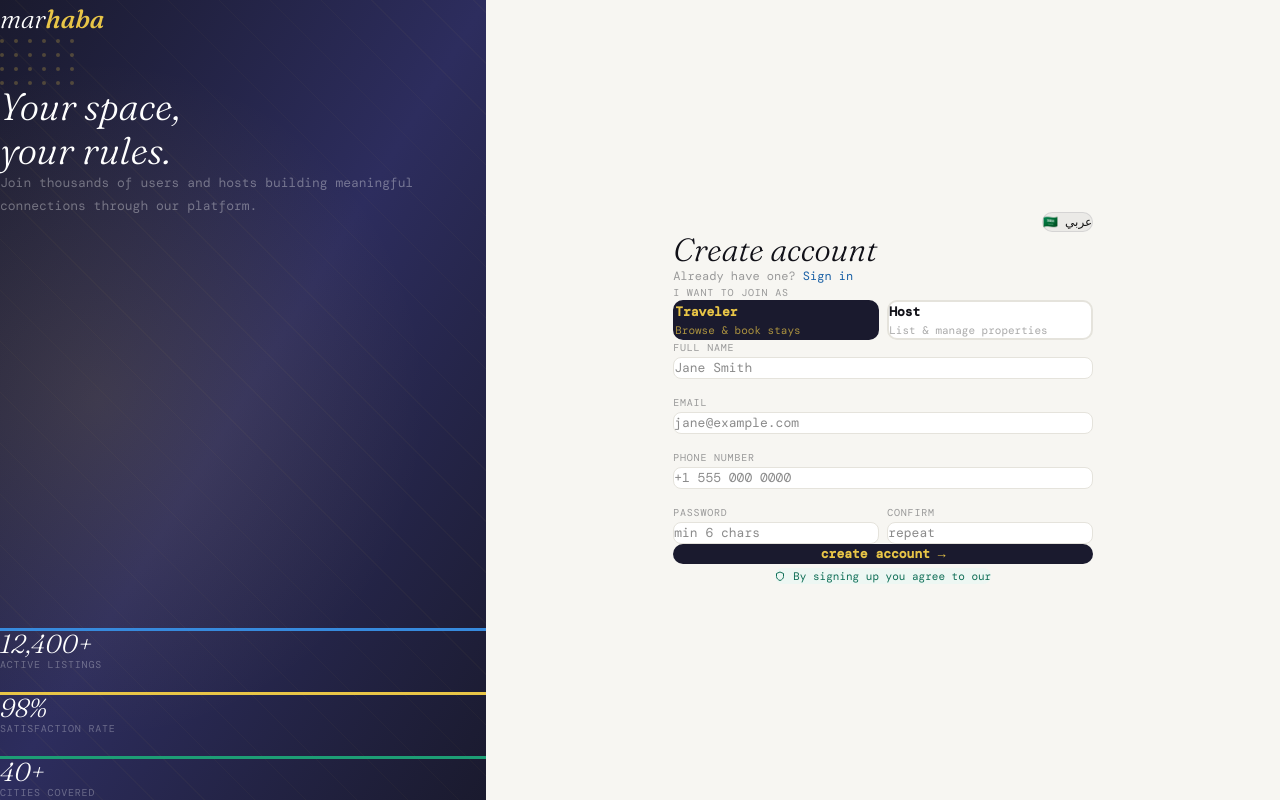
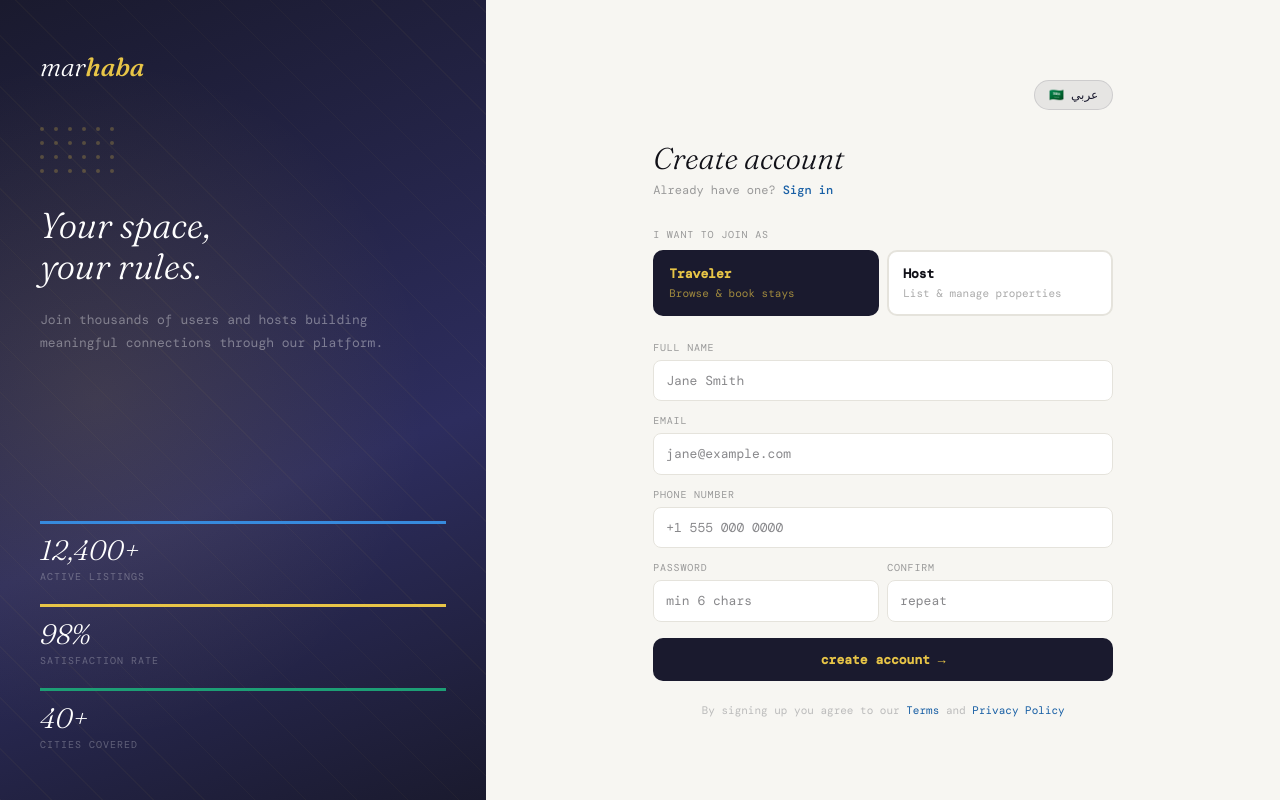
Before and after one commit to asadi80/marhaba, a Next.js app: page /signup in a window 1280 px wide. Built offline with nearby package versions, Linux system fonts and the light colour scheme.

Commit message:
updatig signup

```diff
--- a/app/signup/page.js
+++ b/app/signup/page.js
@@ -113,77 +113,142 @@ export default function Signup() {
 
   return (
     <>
+      <style jsx global>{`
+        @import url('https://fonts.googleapis.com/css2?family=Cairo:wght@300;400;500;600;700;800&family=Tajawal:wght@300;400;500;700;800&family=Almarai:wght@300;400;700&family=DM+Mono:wght@400;500&family=Fraunces:ital,wght@0,300;0,400;0,500;1,300;1,400;1,500&display=swap');
+        *, *::before, *::after { box-sizing: border-box; margin: 0; padding: 0; }
+        body { font-family: ${bodyFont}; background: #f7f6f2; -webkit-font-smoothing: antialiased; }
+        @keyframes spin { to { transform: rotate(360deg); } }
+        @keyframes fadeUp { from { opacity: 0; transform: translateY(14px); } to { opacity: 1; transform: translateY(0); } }
+      `}</style>
+
       <div
-      className={`min-h-screen flex bg-[#f7f6f2] ${
-        isAr ? "flex-row-reverse" : ""
-      }`}
-      dir={isAr ? "rtl" : "ltr"}
-      style={{ fontFamily: bodyFont }}
+        style={{
+          minHeight: "100vh",
+          display: "flex",
+          direction: isAr ? "rtl" : "ltr",
+          fontFamily: bodyFont,
+        }}
       >
-      {/* LEFT PANEL */}
-      <div className="hidden lg:flex w-[38%] bg-gradient-to-br from-[#1a1a2e] via-[#2d2d5e] to-[#1a1a2e] relative overflow-hidden p-12 flex-col justify-between">
-        <div className="absolute inset-0 opacity-[0.03] bg-[repeating-linear-gradient(45deg,#e8c547_0px,#e8c547_1px,transparent_1px,transparent_36px)]" />
-        <div className="absolute inset-0 bg-[radial-gradient(ellipse_at_20%_50%,rgba(232,197,71,0.12)_0%,transparent_60%)]" />
+        {/* ── Left panel ──────────────────────────────────────────────────── */}
+        <div
+          style={{
+            width: "38%",
+            background: "linear-gradient(160deg, #1a1a2e 0%, #2d2d5e 60%, #1a1a2e 100%)",
+            padding: "3rem 2.5rem",
+            display: "flex",
+            flexDirection: "column",
+            justifyContent: "space-between",
+            position: "relative",
+            overflow: "hidden",
+            flexShrink: 0,
+          }}
+          className="left-panel-hide"
+        >
+          {/* Subtle pattern */}
+          <div
+            style={{
+              position: "absolute",
+              inset: 0,
+              backgroundImage: "repeating-linear-gradient(45deg, #e8c547 0px, #e8c547 1px, transparent 1px, transparent 36px)",
+              opacity: 0.035,
+              pointerEvents: "none",
+            }}
+          />
+          <div
+            style={{
+              position: "absolute",
+              inset: 0,
+              background: "radial-gradient(ellipse at 20% 50%, rgba(232,197,71,0.12) 0%, transparent 60%)",
+              pointerEvents: "none",
+            }}
+          />
 
-        <div className="relative z-10">
+          <div style={{ position: "relative" }}>
+            {/* Logo */}
             <Link
               href="/"
-            className="text-white text-[26px] mb-10 block"
               style={{
-              fontFamily: isAr
-                ? "'Cairo','Tajawal',sans-serif"
-                : "'Fraunces',serif",
+                textDecoration: "none",
+                fontFamily: isAr ? "'Cairo','Tajawal',sans-serif" : "'Fraunces',serif",
                 fontStyle: isAr ? "normal" : "italic",
                 fontWeight: 300,
+                fontSize: 26,
+                color: "#fff",
+                display: "block",
+                marginBottom: "2.5rem",
               }}
             >
               {copy.logo}
             </Link>
 
-          <div className="grid grid-cols-6 gap-[10px] mb-8 w-fit">
+            {/* Dot grid */}
+            <div
+              style={{
+                display: "grid",
+                gridTemplateColumns: "repeat(6,1fr)",
+                gap: 10,
+                marginBottom: "2rem",
+                width: "fit-content",
+              }}
+            >
               {Array.from({ length: 24 }).map((_, i) => (
                 <span
                   key={i}
-                className="w-1 h-1 rounded-full bg-[#e8c547]/25 block"
+                  style={{
+                    width: 4,
+                    height: 4,
+                    borderRadius: "50%",
+                    background: "rgba(232,197,71,0.25)",
+                    display: "block",
+                  }}
                 />
               ))}
             </div>
 
-          <h1
-            className="text-white text-[38px] leading-[1.15] mb-4"
+            {/* Headline */}
+            <div
               style={{
                 fontFamily: displayFont,
                 fontStyle: isAr ? "normal" : "italic",
                 fontWeight: 300,
+                fontSize: 36,
+                color: "#fff",
+                lineHeight: 1.15,
+                marginBottom: "1.25rem",
               }}
             >
               {copy.heroTitle}
-          </h1>
-
-          <p className="text-[13px] leading-[1.75] text-white/35 max-w-[420px]">
+            </div>
+            <p style={{ fontSize: 13, color: "rgba(255,255,255,0.38)", lineHeight: 1.8 }}>
               {copy.heroSub}
             </p>
           </div>
 
-        <div className="relative z-10 flex flex-col gap-5">
+          {/* Stats */}
+          <div style={{ display: "flex", flexDirection: "column", gap: 20, position: "relative" }}>
             {copy.stats.map(({ stat, label, c }) => (
+              <div key={label} style={{ borderTop: `3px solid ${c}`, paddingTop: "0.8rem" }}>
                 <div
-              key={label}
-              className="pt-3"
-              style={{ borderTop: `3px solid ${c}` }}
-            >
-              <div
-                className="text-white text-[26px] leading-none"
                   style={{
                     fontFamily: displayFont,
                     fontStyle: isAr ? "normal" : "italic",
                     fontWeight: 300,
+                    fontSize: 28,
+                    color: "#fff",
+                    lineHeight: 1,
                   }}
                 >
                   {stat}
                 </div>
-
-              <div className="text-[10px] tracking-[0.08em] uppercase text-white/30 mt-1">
+                <div
+                  style={{
+                    fontSize: 10,
+                    letterSpacing: "0.1em",
+                    textTransform: "uppercase",
+                    color: "rgba(255,255,255,0.28)",
+                    marginTop: 5,
+                  }}
+                >
                   {label}
                 </div>
               </div>
@@ -191,116 +256,141 @@ export default function Signup() {
           </div>
         </div>
 
-      {/* RIGHT PANEL */}
-      <div className="flex-1 flex items-center justify-center px-6 py-10 overflow-y-auto">
-        <div className="w-full max-w-[420px]">
-          {/* MOBILE TOP */}
-          <div className="flex items-center justify-between mb-8 lg:hidden">
+        {/* ── Right panel ─────────────────────────────────────────────────── */}
+        <div
+          style={{
+            flex: 1,
+            background: "#f7f6f2",
+            display: "flex",
+            alignItems: "center",
+            justifyContent: "center",
+            padding: "2rem 1.5rem",
+            overflowY: "auto",
+          }}
+        >
+          <div
+            style={{
+              width: "100%",
+              maxWidth: 460,
+              animation: "fadeUp 0.4s ease both",
+            }}
+          >
+            {/* Top bar: mobile logo + lang toggle */}
+            <div
+              style={{
+                display: "flex",
+                alignItems: "center",
+                justifyContent: "space-between",
+                marginBottom: "2rem",
+              }}
+            >
+              {/* Mobile-only logo */}
               <Link
                 href="/"
-              className="text-[#1a1a2e] text-[26px]"
                 style={{
-                fontFamily: isAr
-                  ? "'Cairo','Tajawal',sans-serif"
-                  : "'Fraunces',serif",
+                  textDecoration: "none",
+                  fontFamily: isAr ? "'Cairo','Tajawal',sans-serif" : "'Fraunces',serif",
                   fontStyle: isAr ? "normal" : "italic",
                   fontWeight: 300,
+                  fontSize: 24,
+                  color: "#1a1a2e",
                 }}
+                className="mobile-logo-show"
               >
                 {copy.logo}
               </Link>
 
+              {/* Language toggle */}
               <button
                 onClick={toggleLanguage}
-              className="px-4 py-1.5 rounded-full text-[12px] border border-[#1a1a2e]/10 bg-[#1a1a2e]/5"
+                style={{
+                  background: "rgba(26,26,46,0.07)",
+                  border: "1px solid rgba(26,26,46,0.12)",
+                  borderRadius: 20,
+                  padding: "5px 14px",
+                  fontSize: 12,
+                  cursor: "pointer",
+                  color: "#1a1a2e",
+                  fontFamily: bodyFont,
+                  fontWeight: 500,
+                  transition: "background 0.15s",
+                  marginLeft: isAr ? 0 : "auto",
+                  marginRight: isAr ? "auto" : 0,
+                }}
               >
                 {copy.langToggle}
               </button>
             </div>
 
-          {/* DESKTOP LANG */}
-          <div className="hidden lg:flex justify-end mb-8">
-            <button
-              onClick={toggleLanguage}
-              className="px-4 py-1.5 rounded-full text-[12px] border border-[#1a1a2e]/10 bg-[#1a1a2e]/5 hover:bg-[#1a1a2e]/10 transition"
-            >
-              {copy.langToggle}
-            </button>
-          </div>
-
-          {/* HEADER */}
-          <div className="mb-8">
+            {/* Heading */}
+            <div style={{ marginBottom: "1.75rem" }}>
               <h1
-              className="text-[32px] text-[#111118] leading-[1.1] mb-2"
                 style={{
                   fontFamily: displayFont,
                   fontStyle: isAr ? "normal" : "italic",
                   fontWeight: 300,
+                  fontSize: 30,
+                  color: "#111118",
+                  marginBottom: 6,
+                  lineHeight: 1.1,
                 }}
               >
                 {copy.createAccount}
               </h1>
-
-            <p className="text-[12px] text-[#999]">
+              <p style={{ fontSize: 12, color: "#999" }}>
                 {copy.alreadyHave}{" "}
-              <Link
-                href="/login"
-                className="text-[#185FA5] no-underline"
-              >
+                <Link href="/login" style={{ color: "#185FA5", textDecoration: "none", fontWeight: 500 }}>
                   {copy.signIn}
                 </Link>
               </p>
             </div>
 
-          {/* USER TYPE */}
-          <div className="mb-6">
-            <div className="text-[10px] tracking-[0.08em] uppercase text-[#999] mb-2">
+            {/* User type toggle */}
+            <div style={{ marginBottom: "1.5rem" }}>
+              <div
+                style={{
+                  fontSize: 10,
+                  letterSpacing: "0.08em",
+                  textTransform: "uppercase",
+                  color: "#999",
+                  marginBottom: 8,
+                }}
+              >
                 {copy.joinAs}
               </div>
-
-            <div className="grid grid-cols-2 gap-2">
+              <div style={{ display: "grid", gridTemplateColumns: "1fr 1fr", gap: 8 }}>
                 {[
-                {
-                  value: "user",
-                  label: copy.traveler,
-                  desc: copy.travelerDesc,
-                },
-                {
-                  value: "host",
-                  label: copy.host,
-                  desc: copy.hostDesc,
-                },
+                  { value: "user", label: copy.traveler, desc: copy.travelerDesc },
+                  { value: "host", label: copy.host,     desc: copy.hostDesc     },
                 ].map(({ value, label, desc }) => {
                   const active = formData.userType === value;
-
                   return (
                     <button
                       key={value}
                       type="button"
-                    onClick={() =>
-                      setFormData({ ...formData, userType: value })
-                    }
-                    className={`rounded-[10px] border-2 p-3 text-left transition ${
-                      active
-                        ? "bg-[#1a1a2e] border-[#1a1a2e]"
-                        : "bg-white border-[#e5e3dc]"
-                    }`}
+                      onClick={() => setFormData({ ...formData, userType: value })}
+                      style={{
+                        background: active ? "#1a1a2e" : "#fff",
+                        border: active ? "2px solid #1a1a2e" : "2px solid #e5e3dc",
+                        borderRadius: 10,
+                        padding: "12px 14px",
+                        cursor: "pointer",
+                        textAlign: isAr ? "right" : "left",
+                        transition: "all 0.15s",
+                        fontFamily: bodyFont,
+                      }}
                     >
                       <div
-                      className={`text-[13px] font-semibold mb-0.5 ${
-                        active ? "text-[#e8c547]" : "text-[#111118]"
-                      }`}
+                        style={{
+                          fontSize: 13,
+                          fontWeight: 600,
+                          color: active ? "#e8c547" : "#111118",
+                          marginBottom: 2,
+                        }}
                       >
                         {label}
                       </div>
-
-                    <div
-                      className={`text-[11px] ${
-                        active
-                          ? "text-[#e8c547]/70"
-                          : "text-[#aaa]"
-                      }`}
-                    >
+                      <div style={{ fontSize: 11, color: active ? "rgba(232,197,71,0.65)" : "#aaa" }}>
                         {desc}
                       </div>
                     </button>
@@ -309,130 +399,157 @@ export default function Signup() {
               </div>
             </div>
 
-          {/* ERROR */}
-          {error && (
-            <div className="mb-4 p-3 rounded-lg border border-red-200 bg-red-50 text-red-700 text-[12px]">
-              {error}
-            </div>
-          )}
+            {/* Form */}
+            <form onSubmit={handleSubmit}>
+              <div style={{ display: "flex", flexDirection: "column", gap: 12, marginBottom: "1rem" }}>
 
-          {/* FORM */}
-          <form onSubmit={handleSubmit}>
-            <div className="flex flex-col gap-4 mb-7">
-              <div>
-                <label className="block text-[10px] tracking-[0.08em] uppercase text-[#999] mb-1.5">
-                  {copy.fullName}
-                </label>
-
-                <input
+                <Field label={copy.fullName}>
+                  <Input
                     name="name"
                     type="text"
                     required
                     placeholder={copy.namePh}
                     value={formData.name}
                     onChange={handleChange}
-                  className="w-full px-3 py-[11px] bg-white border border-[#e5e3dc] rounded-lg text-[13px] outline-none focus:border-[#1a1a2e]"
+                    bodyFont={bodyFont}
                   />
-              </div>
+                </Field>
 
-              <div>
-                <label className="block text-[10px] tracking-[0.08em] uppercase text-[#999] mb-1.5">
-                  {copy.email}
-                </label>
-
-                <input
+                <Field label={copy.email}>
+                  <Input
                     name="email"
                     type="email"
                     required
                     placeholder={copy.emailPh}
                     value={formData.email}
                     onChange={handleChange}
-                  className="w-full px-3 py-[11px] bg-white border border-[#e5e3dc] rounded-lg text-[13px] outline-none focus:border-[#1a1a2e]"
+                    bodyFont={bodyFont}
                   />
-              </div>
+                </Field>
 
-              <div>
-                <label className="block text-[10px] tracking-[0.08em] uppercase text-[#999] mb-1.5">
-                  {copy.phone}
-                </label>
-
-                <input
+                <Field label={copy.phone}>
+                  <Input
                     name="phoneNumber"
                     type="tel"
                     required
                     placeholder={copy.phonePh}
                     value={formData.phoneNumber}
                     onChange={handleChange}
-                  className="w-full px-3 py-[11px] bg-white border border-[#e5e3dc] rounded-lg text-[13px] outline-none focus:border-[#1a1a2e]"
+                    bodyFont={bodyFont}
                   />
-              </div>
+                </Field>
 
-              <div className="grid grid-cols-2 gap-2">
-                <div>
-                  <label className="block text-[10px] tracking-[0.08em] uppercase text-[#999] mb-1.5">
-                    {copy.password}
-                  </label>
-
-                  <input
+                {/* Password row */}
+                <div style={{ display: "grid", gridTemplateColumns: "1fr 1fr", gap: 8 }}>
+                  <Field label={copy.password}>
+                    <Input
                       name="password"
                       type="password"
                       required
                       placeholder={copy.passwordPh}
                       value={formData.password}
                       onChange={handleChange}
-                    className="w-full px-3 py-[11px] bg-white border border-[#e5e3dc] rounded-lg text-[13px] outline-none focus:border-[#1a1a2e]"
+                      bodyFont={bodyFont}
                     />
-                </div>
-
-                <div>
-                  <label className="block text-[10px] tracking-[0.08em] uppercase text-[#999] mb-1.5">
-                    {copy.confirm}
-                  </label>
-
-                  <input
+                  </Field>
+                  <Field label={copy.confirm}>
+                    <Input
                       name="confirmPassword"
                       type="password"
                       required
                       placeholder={copy.confirmPh}
                       value={formData.confirmPassword}
                       onChange={handleChange}
-                    className="w-full px-3 py-[11px] bg-white border border-[#e5e3dc] rounded-lg text-[13px] outline-none focus:border-[#1a1a2e]"
+                      bodyFont={bodyFont}
                     />
+                  </Field>
+                </div>
+              </div>
+
+              {/* Error */}
+              {error && (
+                <div
+                  style={{
+                    background: "#FFF5F5",
+                    border: "1px solid #FEB2B2",
+                    color: "#C53030",
+                    borderRadius: 8,
+                    padding: "10px 14px",
+                    fontSize: 12,
+                    marginBottom: "1rem",
+                  }}
+                >
+                  {error}
+                </div>
+              )}
+
+              {/* Submit */}
+              <button
+                type="submit"
+                disabled={loading}
+                style={{
+                  width: "100%",
+                  background: loading ? "#555" : "#1a1a2e",
+                  color: "#e8c547",
+                  border: "none",
+                  borderRadius: 10,
+                  padding: "12px 20px",
+                  fontSize: 13,
+                  fontWeight: 600,
+                  cursor: loading ? "not-allowed" : "pointer",
+                  fontFamily: bodyFont,
+                  transition: "background 0.15s",
+                  display: "flex",
+                  alignItems: "center",
+                  justifyContent: "center",
+                  gap: 8,
+                }}
+              >
+                {loading && (
+                  <span
+                    style={{
+                      width: 14,
+                      height: 14,
+                      border: "2px solid rgba(232,197,71,0.3)",
+                      borderTopColor: "#e8c547",
+                      borderRadius: "50%",
+                      animation: "spin 0.7s linear infinite",
+                      display: "inline-block",
+                    }}
+                  />
+                )}
+                {loading ? copy.submitting : copy.submit}
+              </button>
+            </form>
+
+            {/* Legal note */}
+            <p
+              style={{
+                fontSize: 11,
+                color: "#bbb",
+                textAlign: "center",
+                marginTop: "1.25rem",
+                lineHeight: 1.7,
+              }}
+            >
+              {copy.terms}{" "}
+              <span style={{ color: "#185FA5", cursor: "pointer" }}>{copy.termsLink}</span>{" "}
+              {copy.and}{" "}
+              <span style={{ color: "#185FA5", cursor: "pointer" }}>{copy.privacyLink}</span>
+            </p>
           </div>
         </div>
       </div>
 
-            <button
-              type="submit"
-              disabled={loading}
-              className="w-full bg-[#1a1a2e] hover:bg-[#222244] transition text-[#e8c547] rounded-[10px] py-3 text-[13px] font-semibold flex items-center justify-center gap-2 disabled:opacity-70"
-            >
-              {loading && (
-                <span className="w-[14px] h-[14px] border-2 border-[#e8c547]/30 border-t-[#e8c547] rounded-full animate-spin" />
-              )}
-
-              {loading ? copy.submitting : copy.submit}
-            </button>
-          </form>
-
-          {/* FOOTER */}
-          <div className="mt-7 text-center">
-            <div className="inline-flex items-center gap-2 bg-[#EDF7F3] text-[#0F6E56] text-[11px] px-3 py-2 rounded-full">
-              <svg width="10" height="10" viewBox="0 0 10 10" fill="none">
-                <path
-                  d="M5 1L1.5 2.5v3C1.5 7.4 3 8.8 5 9.5c2-0.7 3.5-2.1 3.5-4V2.5L5 1z"
-                  stroke="#0F6E56"
-                  strokeWidth="1"
-                  strokeLinejoin="round"
-                />
-              </svg>
-
-              {copy.terms}
-            </div>
-          </div>
-        </div>
-      </div>
-    </div>
+      {/* Responsive helpers */}
+      <style>{`
+        .left-panel-hide { display: flex; }
+        .mobile-logo-show { display: none; }
+        @media (max-width: 700px) {
+          .left-panel-hide { display: none !important; }
+          .mobile-logo-show { display: block !important; }
+        }
+      `}</style>
     </>
   );
 }
```
Lines whose indentation alone changed are shown as unchanged.
